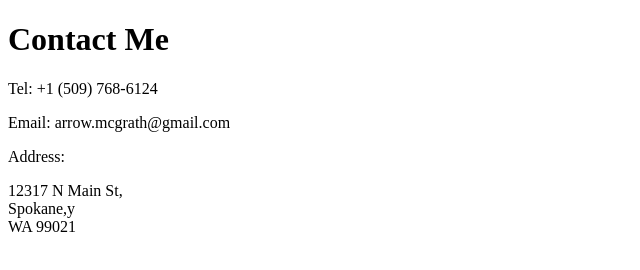
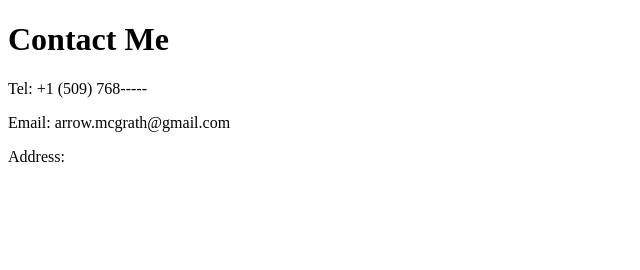
Before and after one commit to Ossyaa/html-resume, a plain HTML site: page public/contact.html in a window 1280 px wide. Shown: the whole page, without its empty margins (0-640 px from the left). Drawn offline with Linux system fonts and the light colour scheme.

Commit message:
Update contact.html
privacy changes

```diff
--- a/public/contact.html
+++ b/public/contact.html
@@ -7,13 +7,9 @@
 </head>
 <body>
     <h1>Contact Me</h1>
-<p>Tel: +1 (509) 768-6124</p>
+<p>Tel: +1 (509) 768-----</p>
 <p>Email: arrow.mcgrath@gmail.com</p>
 <p>Address: </p>
-<p>
-  12317 N Main St,<br />
-  Spokane,y<br />
-  WA 99021 <br />
-</p>
+
 </body>
 </html>
```
